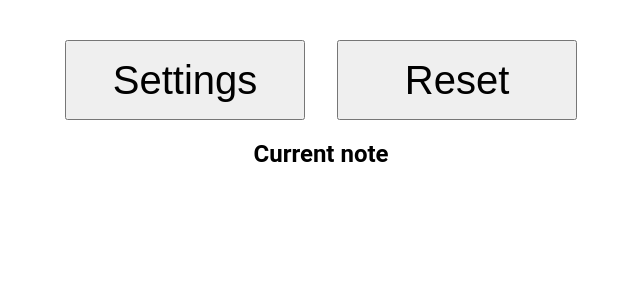
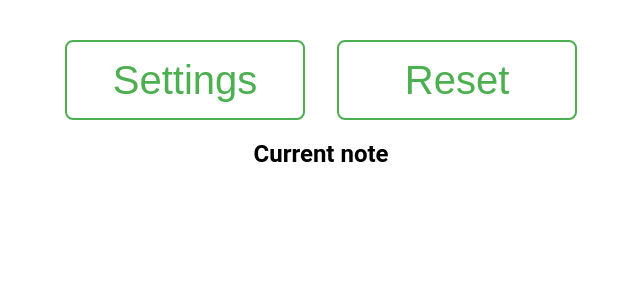
Before and after one commit to kylejlin/rand-note, a React (Create React App) app: page / in a window 1280 px wide. Shown: the top 300 px of the page, without its empty margins (319-959 px from the left). Built offline with nearby package versions, Linux system fonts and the light colour scheme.

Commit message:
Improve button style

```diff
--- a/src/App.css
+++ b/src/App.css
@@ -31,8 +31,14 @@ button {
   margin-left: calc(var(--margin-factor) * var(--minor-axis));
   margin-right: calc(var(--margin-factor) * var(--minor-axis));
 
+  background-color: transparent;
+  border-color: #4caf50ff;
+  border-style: solid;
+  color: #4caf50ff;
+
   width: calc(0.3 * var(--minor-axis));
   height: calc(0.1 * var(--minor-axis));
+  border-radius: calc(0.01 * var(--minor-axis));
   font-size: calc(0.05 * var(--minor-axis));
 }
 
```
